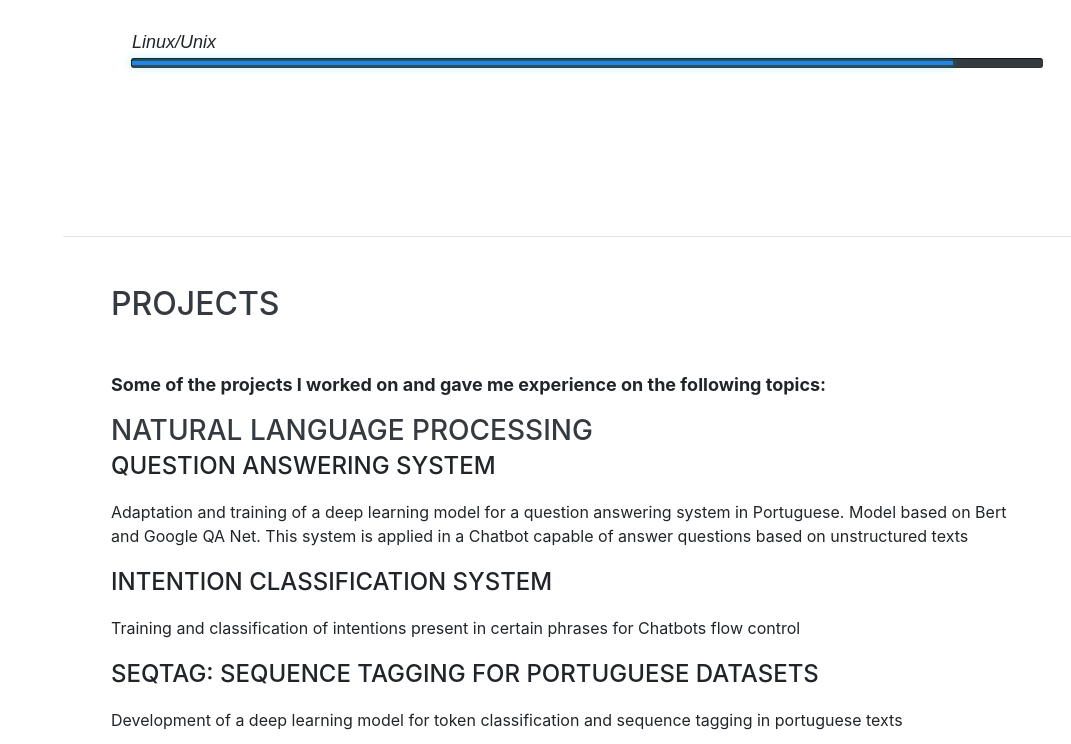
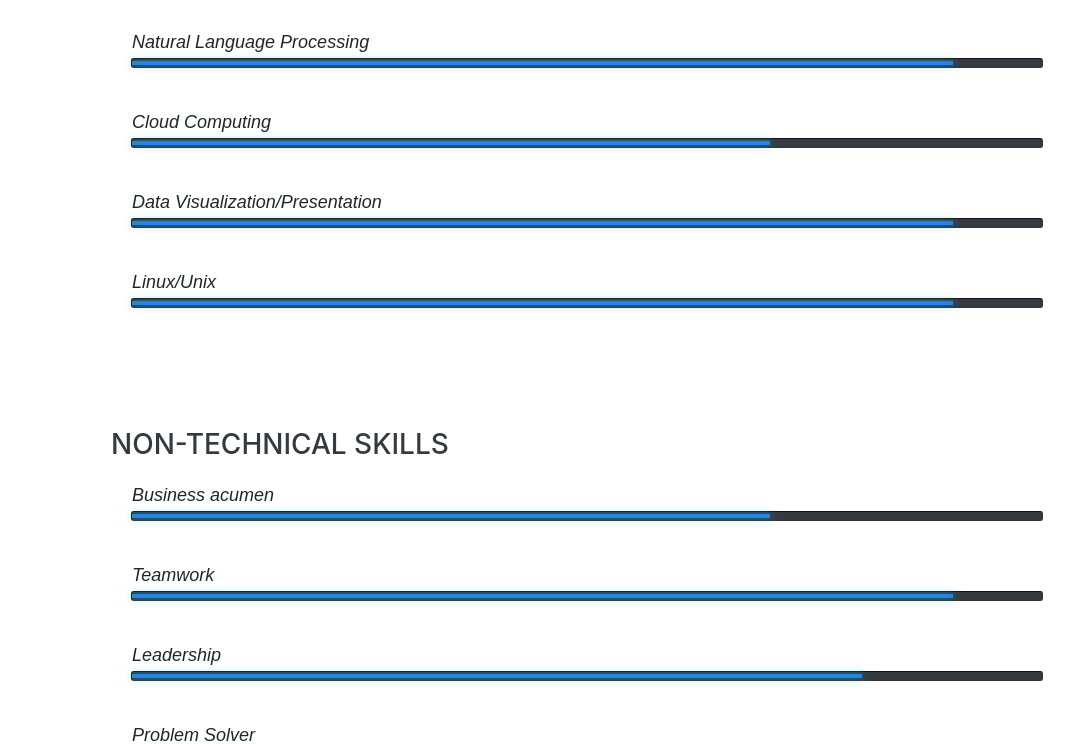
Before and after one commit to IgorMunizS/igormunizs.github.io, a website with bundled scripts: page index.html in a window 1280 px wide. Shown: the part 4312-5056 px from the top of the page, without its empty margins (209-1280 px from the left). Built offline with nearby package versions, Linux system fonts and the light colour scheme; a web font is replaced by a local one.

Commit message:
add new skills

```diff
--- a/index.html
+++ b/index.html
@@ -178,14 +178,17 @@ and computer vision, acting from the creation until the deploy of the models.</p
 	    <li class='newli'><span class="bar50"></span><em class='newem'>C/C++</em></li>
             <li class='newli'><span class="bar70"></span><em class='newem'>SQL</em></li>
 	    <li class='newli'><span class="bar100"></span><em class='newem'>Pandas</em></li>
+        <li class='newli'><span class="bar60"></span><em class='newem'>Spark</em></li>
 	    <li class='newli'><span class="bar80"></span><em class='newem'>OpenCV</em></li>
             <li class='newli'><span class="bar80"></span><em class='newem'>Spacy</em></li>
+        <li class='newli'><span class="bar70"></span><em class='newem'>NLTK</em></li>
+        <li class='newli'><span class="bar100"></span><em class='newem'>Scikit-Learn</em></li>
 	    <li class='newli'><span class="bar100"></span><em class='newem'>Keras</em></li>
 	    <li class='newli'><span class="bar80"></span><em class='newem'>Tensorflow</em></li>
 	    <li class='newli'><span class="bar60"></span><em class='newem'>Pytorch</em></li>
-	    <li class='newli'><span class="bar60"></span><em class='newem'>Spark</em></li>
-	    <li class='newli'><span class="bar50"></span><em class='newem'>Hadoop</em></li>
+	    <li class='newli'><span class="bar60"></span><em class='newem'>Hadoop Platform</em></li>
 	    <li class='newli'><span class="bar80"></span><em class='newem'>Flask</em></li>
+         <li class='newli'><span class="bar80"></span><em class='newem'>Docker</em></li>
 
 	  </ul>
 	</div>
@@ -199,9 +202,20 @@ and computer vision, acting from the creation until the deploy of the models.</p
             <li class='newli'><span class="bar90"></span><em class='newem'>Machine Learning / Deep Learning</em></li>
             <li class='newli'><span class="bar90"></span><em class='newem'>Computer Vision</em></li>
             <li class='newli'><span class="bar90"></span><em class='newem'>Natural Language Processing</em></li>
-	    <li class='newli'><span class="bar70"></span><em class='newem'>Business understanding</em></li>
+	    <li class='newli'><span class="bar70"></span><em class='newem'>Cloud Computing</em></li>
 	    <li class='newli'><span class="bar90"></span><em class='newem'>Data Visualization/Presentation</em></li>
 	    <li class='newli'><span class="bar90"></span><em class='newem'>Linux/Unix</em></li>
+
+	  </ul>
+	</div>
+    <h3 class="mb-0">Non-Technical Skills </h3>
+	<div class="skills">
+
+	  <ul class='newul'>
+	    <li class='newli'><span class="bar70"></span><em class='newem'>Business acumen</em></li>
+	    <li class='newli'><span class="bar90"></span><em class='newem'>Teamwork</em></li>
+            <li class='newli'><span class="bar80"></span><em class='newem'>Leadership</em></li>
+            <li class='newli'><span class="bar100"></span><em class='newem'>Problem Solver</em></li>
 
 	  </ul>
 	</div>
```
